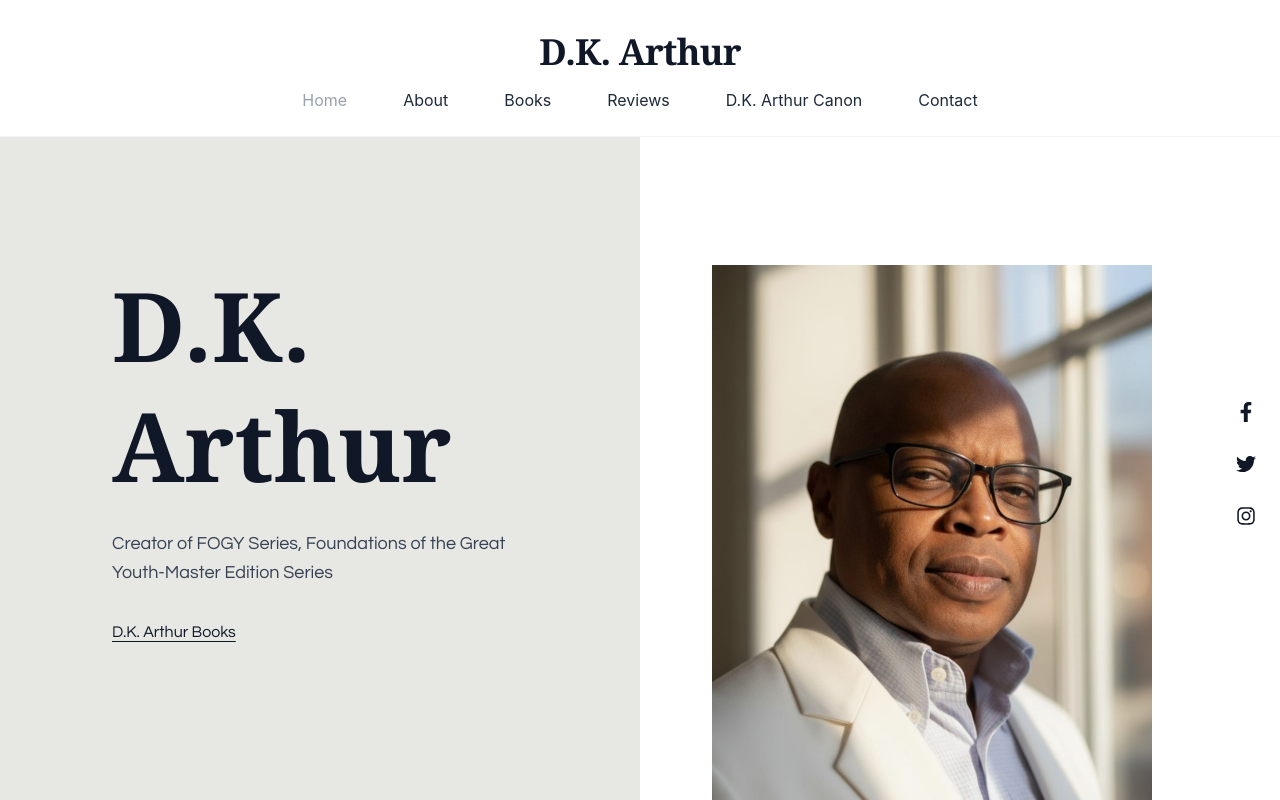
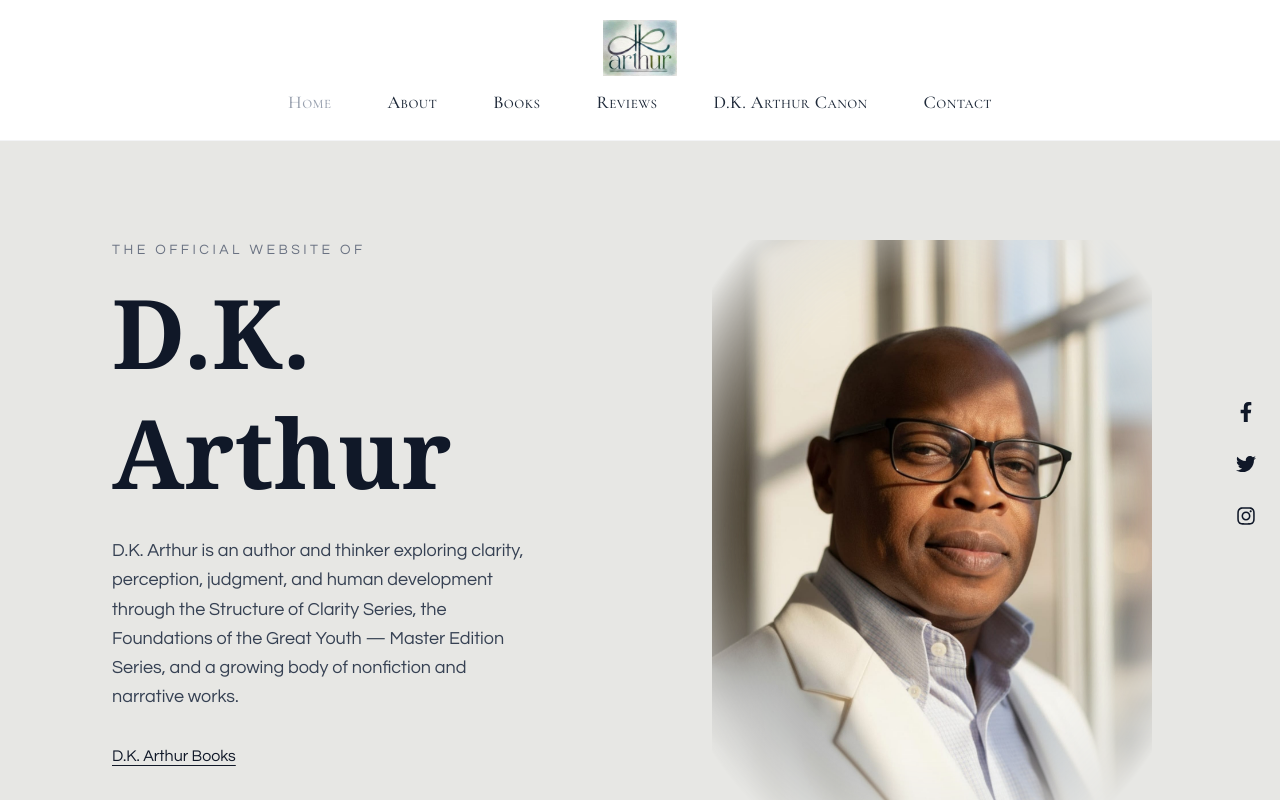
Before and after one commit to annice5/books-dkarthur, a React (Vite) app: page / in a window 1280 px wide. Shown: the top 800 px of the page. Built offline with nearby package versions, Linux system fonts and the light colour scheme.

Commit message:
made changes

```diff
--- a/index.html
+++ b/index.html
@@ -8,6 +8,7 @@
 <link rel="preconnect" href="https://fonts.googleapis.com">
 <link rel="preconnect" href="https://fonts.gstatic.com" crossorigin>
 <link href="https://fonts.googleapis.com/css2?family=Dancing+Script:wght@400..700&family=Questrial&display=swap" rel="stylesheet">
+<link href="https://fonts.googleapis.com/css2?family=Cormorant+Garamond:wght@500;600&family=Dancing+Script:wght@400..700&family=Playfair+Display:wght@400;700&family=Questrial&display=swap" rel="stylesheet">
     <link rel="icon" type="image/jpg" href="/dkarthur.jpg" />
     <meta name="viewport" content="width=device-width, initial-scale=1.0" />
     <title>dkarthurbooks</title>
--- /dev/null
+++ b/src/components/logo.jsx
@@ -0,0 +1,40 @@
+import React from 'react'
+
+const Logo = ({ compact = false }) => {
+  return (
+    <div className="flex items-center gap-3">
+      <svg
+        width="44"
+        height="44"
+        viewBox="0 0 52 52"
+        className="shrink-0 lg:h-12 lg:w-12"
+      >
+        <circle cx="26" cy="26" r="24.5" fill="none" stroke="currentColor" strokeWidth="1.2" />
+        <text
+          x="26"
+          y="33"
+          textAnchor="middle"
+          fontFamily="'Playfair Display', serif"
+          fontWeight="700"
+          fontSize="17"
+          fill="currentColor"
+        >
+          DKA
+        </text>
+      </svg>
+
+      {!compact && (
+        <div className="flex flex-col leading-none">
+          <span className="font-serif text-2xl font-bold tracking-tight text-gray-900 lg:text-3xl">
+            D.K. Arthur
+          </span>
+          <span className="mt-1 font-body text-[9px] uppercase tracking-[0.3em] text-gray-500 lg:text-[10px]">
+            Author
+          </span>
+        </div>
+      )}
+    </div>
+  )
+}
+
+export default Logo
--- a/src/components/navbar.jsx
+++ b/src/components/navbar.jsx
@@ -2,6 +2,7 @@
 import { NavLink } from 'react-router-dom'
 import { Menu, X } from 'lucide-react'
 import { AnimatePresence, motion } from 'framer-motion'
+import logo from '../assets/logo.jpg'
 
 const navLinks = [
   { label: 'Home', href: '/' },
@@ -13,7 +14,7 @@
 ]
 
 const linkClass = ({ isActive }) =>
-  `text-[15px] transition-colors duration-150 lg:text-base ${
+  `font-nav text-base tracking-wide [font-variant:small-caps] transition-colors duration-150 lg:text-lg ${
     isActive ? 'text-gray-400' : 'text-gray-800 hover:text-gray-500'
   }`
 
@@ -21,13 +22,14 @@
   const [menuOpen, setMenuOpen] = useState(false)
 
   return (
-    <header className="relative w-full bg-white">
-      <div className="flex items-center justify-center pt-6 pb-3 lg:pt-8 lg:pb-4">
-        <NavLink
-          to="/"
-          className="font-serif text-3xl font-bold tracking-tight text-gray-900 lg:text-4xl"
-        >
-          D.K. Arthur
+    <header className="fixed inset-x-0 top-0 z-50 w-full bg-white">
+      <div className="flex items-center justify-center pt-4 pb-2 lg:pt-5 lg:pb-3">
+        <NavLink to="/" aria-label="D.K. Arthur — Home">
+          <img
+            src={logo}
+            alt="D.K. Arthur"
+            className="h-10 w-auto object-contain sm:h-12 lg:h-14"
+          />
         </NavLink>
 
         {/* Hamburger — mobile only */}
@@ -63,7 +65,7 @@
             animate={{ height: 'auto', opacity: 1 }}
             exit={{ height: 0, opacity: 0 }}
             transition={{ duration: 0.3, ease: [0.25, 0.1, 0.25, 1] }}
-            className="flex flex-col items-center gap-6 overflow-hidden pb-8 md:hidden"
+            className="flex flex-col items-center gap-6 overflow-hidden bg-white pb-8 md:hidden"
           >
             {navLinks.map((link) => (
               <NavLink
--- a/src/index.css
+++ b/src/index.css
@@ -3,4 +3,5 @@
 
   --font-signature: "Dancing Script", cursive;
   --font-body: "Questrial", sans-serif;
+  --font-nav: "Cormorant Garamond", serif;
 }
--- a/src/layout/rootLayout.jsx
+++ b/src/layout/rootLayout.jsx
@@ -5,15 +5,16 @@
 import SideBar from '../components/sideBar'
 import ScrollToTop from '../components/scrollToTop'
 
-
 const RootLayout = () => {
   return (
     <>
-    <ScrollToTop/>
-    <Navbar/>
-    <SideBar/>
-    <Outlet/>
-    <Footer/>
+      <ScrollToTop />
+      <Navbar />
+      <SideBar />
+      <div className="pt-20 sm:pt-24 lg:pt-28">
+        <Outlet />
+      </div>
+      <Footer />
     </>
   )
 }
--- a/src/pages/home/components/hero.jsx
+++ b/src/pages/home/components/hero.jsx
@@ -1,20 +1,24 @@
-import React from "react";
-import hero from "../../../assets/hero.jpg";
-import heroTwo from "../../../assets/heroTwo.jpg";
-import Reveal from "../../../components/reveal";
+import React from 'react'
+import hero from '../../../assets/hero.jpg';
+import heroTwo from '../../../assets/heroTwo.jpg'
+import Reveal from '../../../components/reveal'
 
 const Hero = () => {
   return (
     <section className="mx-auto grid min-h-screen max-w-[1600px] grid-cols-1 md:grid-cols-2">
       <Reveal className="order-2 flex flex-col justify-center bg-[#e7e7e4] px-6 py-16 pt-20 sm:px-8 md:order-1 md:justify-start md:px-16 md:pt-32 lg:px-20 xl:px-28">
-        <h1 className="font-serif text-4xl font-bold leading-tight text-gray-900 sm:text-5xl md:text-7xl lg:text-8xl">
+        <p className="font-body text-xs uppercase tracking-[0.25em] text-gray-500 sm:text-sm">
+          The official website of
+        </p>
+
+        <h1 className="mt-3 font-serif text-4xl font-bold leading-tight text-gray-900 sm:text-5xl md:text-7xl lg:text-8xl">
           D.K.
           <br />
           Arthur
         </h1>
+
         <p className="mt-6 font-body max-w-sm text-base leading-relaxed text-gray-700 lg:max-w-md lg:text-lg">
-          Creator of FOGY Series, Foundations of the Great Youth-Master Edition
-          Series
+          D.K. Arthur is an author and thinker exploring clarity, perception, judgment, and human development through the Structure of Clarity Series, the Foundations of the Great Youth — Master Edition Series, and a growing body of nonfiction and narrative works.
         </p>
 
         <a
@@ -25,15 +29,16 @@
         </a>
       </Reveal>
 
-      <Reveal
-        delay={0.15}
-        className="order-1 relative flex items-start justify-center bg-white px-6 pt-20 sm:px-8 md:order-2 md:justify-end md:px-12 md:pt-32 md:pr-32 lg:pr-24 xl:pr-32"
-      >
+      <Reveal delay={0.15} className="order-1 relative flex items-start justify-center bg-[#e7e7e4] px-6 pt-20 sm:px-8 md:order-2 md:justify-end md:px-12 md:pt-32 md:pr-32 lg:pr-24 xl:pr-32">
         <div className="relative w-full max-w-[260px] sm:max-w-[320px] lg:max-w-[400px] xl:max-w-[440px]">
           <img
             src={heroTwo}
             alt="Daniel Arthur"
             className="h-[340px] w-full object-cover sm:h-[420px] lg:h-[520px] xl:h-[560px]"
+            style={{
+              maskImage: 'radial-gradient(ellipse at center, black 60%, transparent 92%)',
+              WebkitMaskImage: 'radial-gradient(ellipse at center, black 60%, transparent 92%)',
+            }}
           />
 
           <p className="font-signature absolute -bottom-12 right-8 -rotate-12 text-2xl text-gray-900 sm:right-14 sm:text-3xl lg:text-4xl">
@@ -42,7 +47,7 @@
         </div>
       </Reveal>
     </section>
-  );
-};
+  )
+}
 
-export default Hero;
+export default Hero
```
Also changed, not shown: src/assets/logo.jpg (added).
